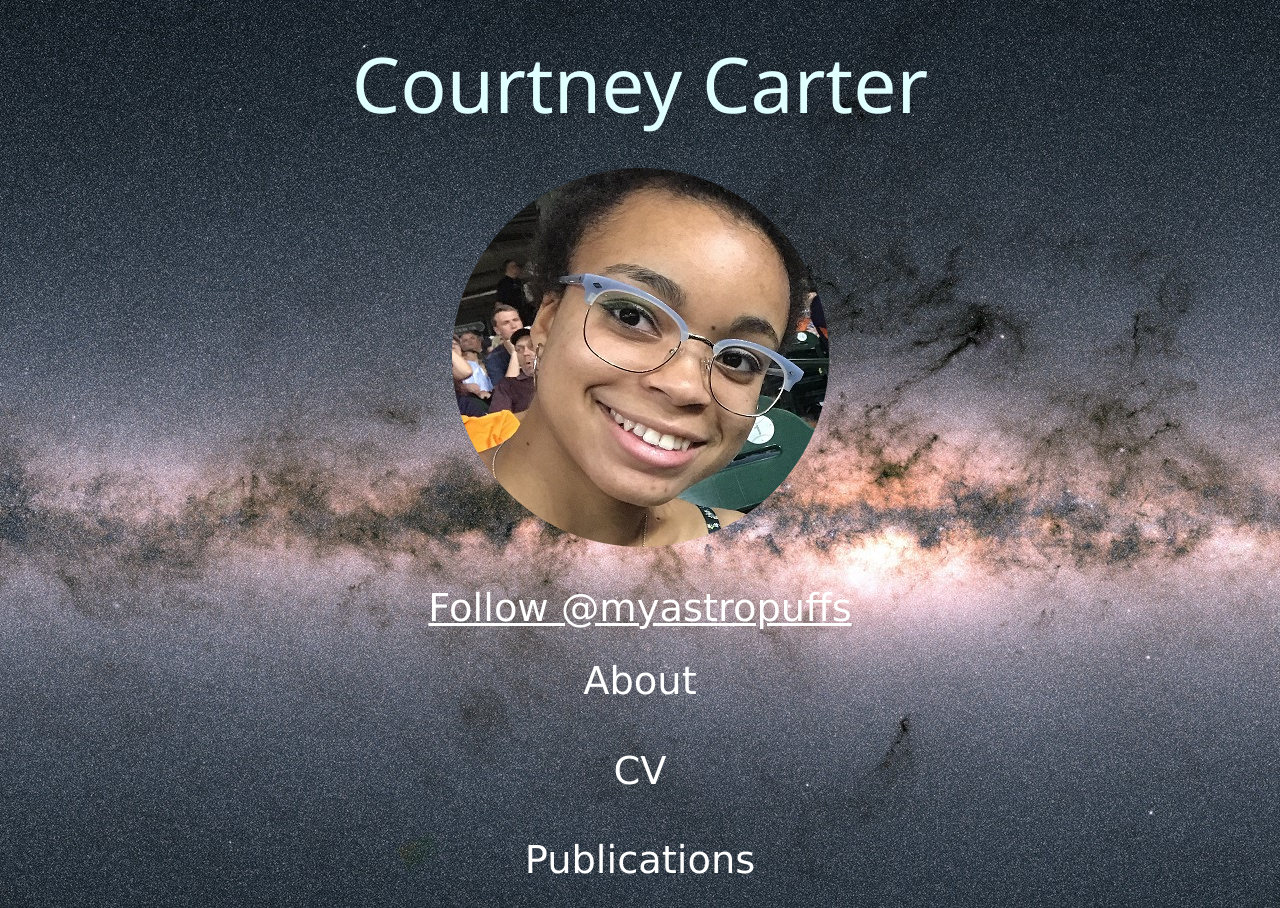
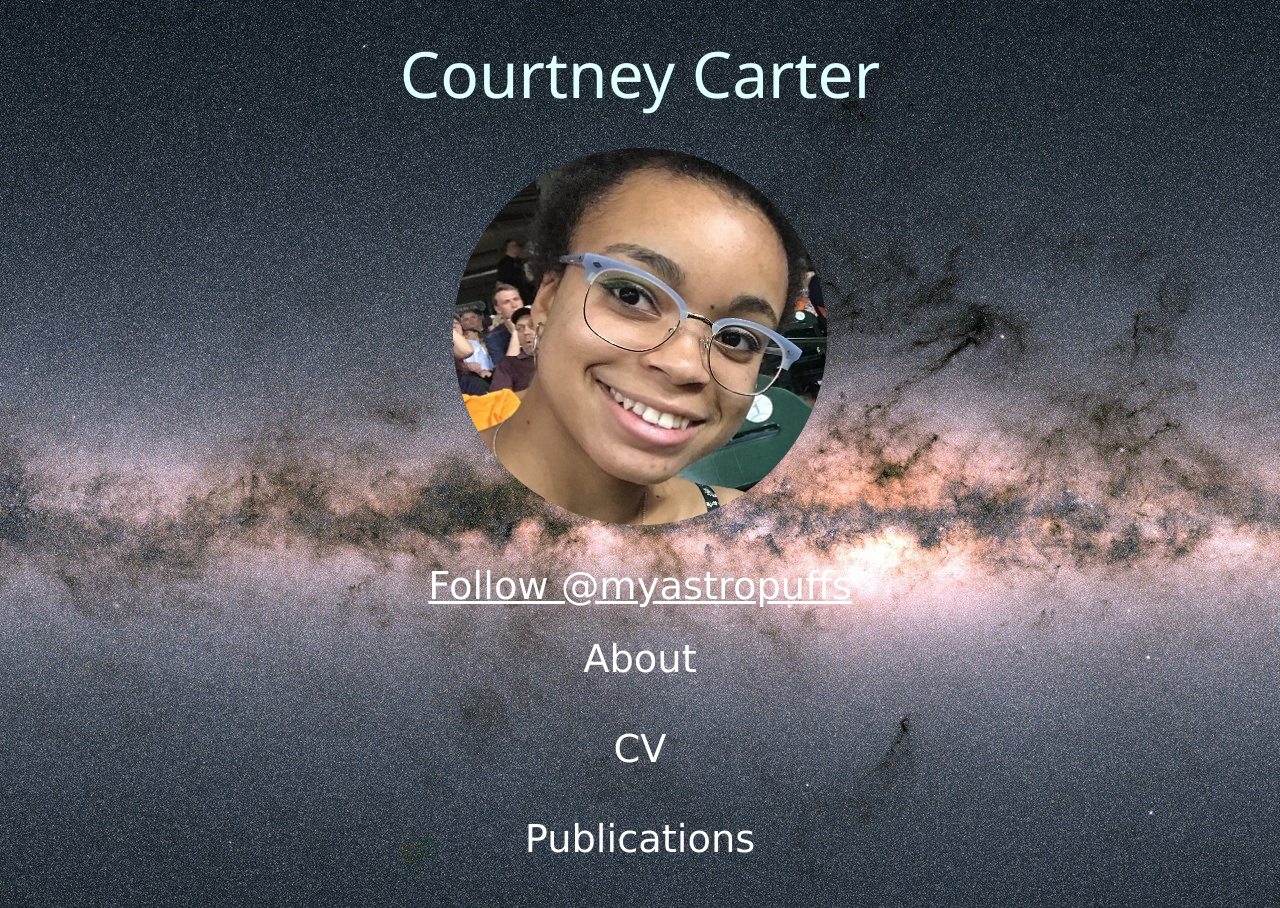
Before and after one commit to carterco/carterco.github.io, a plain HTML site: page index.html in a window 1280 px wide. Shown: the top 908 px of the page. Drawn offline with nearby package versions, Linux system fonts and the light colour scheme.

Commit message:
Update index.html

```diff
--- a/index.html
+++ b/index.html
@@ -11,7 +11,7 @@
 body {background-image: url(milkyway.jpg);
  font-size: 3vw; color: white;}
 
-img.self { max-width: 50%; height: auto; }
+img.self { max-width: 30%; height: auto; }
 </style>
 
 </head>
@@ -20,7 +20,7 @@ img.self { max-width: 50%; height: auto; }
 <div class="w3-row">
   <div class="w3-container w3-center" style="height:700px">
     <div class="w3-padding-16">
-      <h1 style="font-size:6vw; color: LightCyan;">Courtney Carter </h1>
+      <h1 style="font-size:5vw; color: LightCyan;">Courtney Carter </h1>
     <img src="Selfie.jpg" class="w3-margin w3-circle self" alt="Picture of Courtney" >
     <div class="w3-padding-16">
       <a href="https://twitter.com/myastropuffs?ref_src=twsrc%5Etfw" class="twitter-follow-button" data-show-count="false">Follow @myastropuffs</a><script async src="https://platform.twitter.com/widgets.js" charset="utf-8"></script>
```
